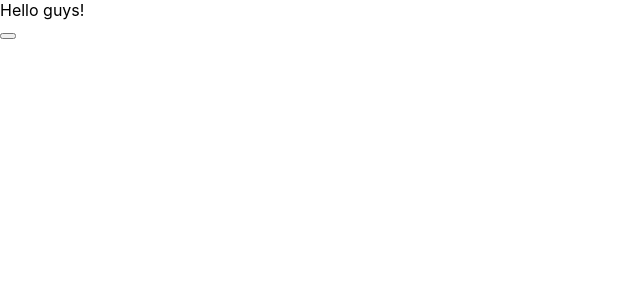
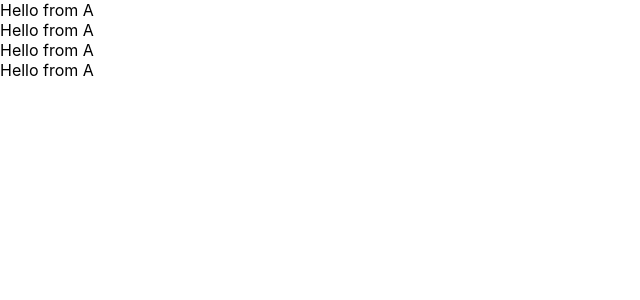
Before and after one commit to mohammed1916/ui-app, a React (Create React App) app: page / in a window 1280 px wide. Shown: the top 300 px of the page, without its empty margins (0-640 px from the left). Built offline with nearby package versions, Linux system fonts and the light colour scheme.

Commit message:
output at screenshot file

```diff
--- /dev/null
+++ b/src/components/A.js
@@ -0,0 +1,7 @@
+export default function A(){
+    return (
+        <div>
+            Hello from A
+        </div>
+    );
+}
--- /dev/null
+++ b/src/components/B.js
@@ -0,0 +1,15 @@
+import A from "./A";
+
+/**
+ *
+ * @returns A component twice
+ */
+export default function B() {
+    return (
+        <>
+            <A />
+            <A />
+        </>
+
+    );
+}
--- a/src/components/Button.js
+++ /dev/null
@@ -1,7 +0,0 @@
-export default function Button(){
-    return(
-        <button>
-
-        </button>
-    );
-}
--- /dev/null
+++ b/src/components/C.js
@@ -0,0 +1,14 @@
+import B from "./B";
+
+/**
+ *
+ * @returns B component twice
+ */
+export default function C() {
+    return (
+        <>
+            <B />
+            <B />
+        </>
+    )
+}
--- a/src/components/Dashboard.js
+++ /dev/null
@@ -1,11 +0,0 @@
-import Button from "./Button";
-import Header from "./Header";
-
-export default function Dashboard(){
-    return(
-        <>
-        <Header/>
-        <Button/>
-        </>
-    );
-}
--- a/src/components/Header.js
+++ /dev/null
@@ -1,7 +0,0 @@
-export default function Header(){
-    return(
-        <div>
-            Hello guys!
-        </div>
-    );
-}
--- a/src/index.js
+++ b/src/index.js
@@ -1,13 +1,12 @@
 import React from 'react';
 import ReactDOM from 'react-dom';
 import './index.css';
-import App from './App';
 import reportWebVitals from './reportWebVitals';
-import Dashboard from './components/Dashboard';
+import C from './components/C';
 
 ReactDOM.render(
   <React.StrictMode>
-    <Dashboard />
+    <C />
   </React.StrictMode>,
   document.getElementById('root')
 );
```
Also changed, not shown: src/components/NavBar.js (deleted, +0 -7 lines), src/components/SideBar.js (deleted, +0 -7 lines), 2 screenshot.png (deleted), 3 screenshot.png (added).
